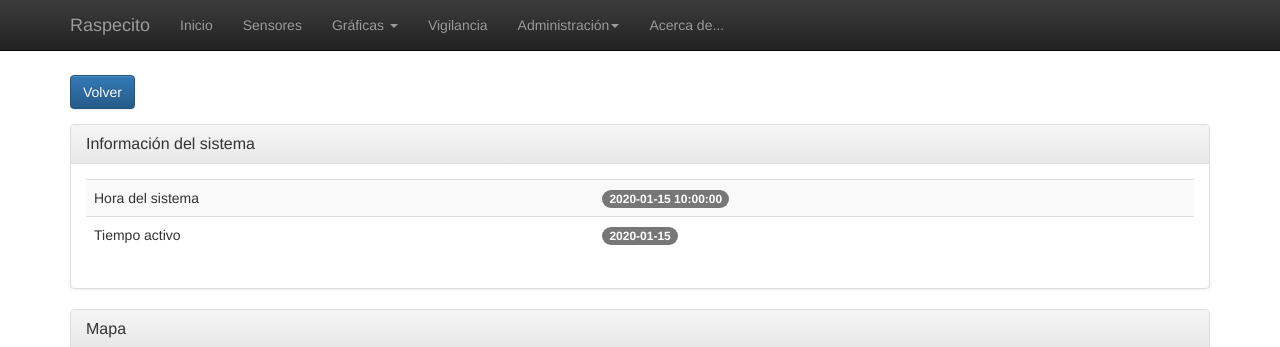
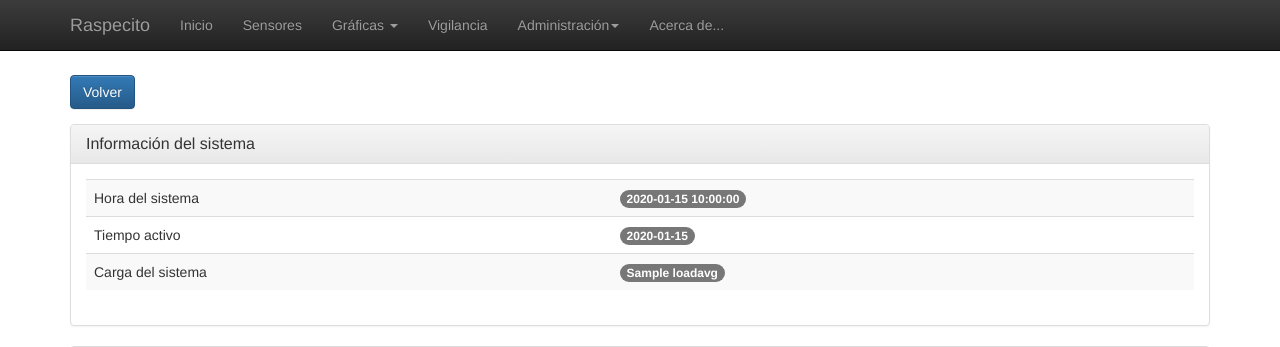
Before and after one commit to albertopc/raspecito, a Flask app: template raspecitoWeb/templates/about.html in a window 1280 px wide. Shown: the top 347 px of the page. Run offline with Flask 2, Linux system fonts and the light colour scheme; the template is opened without the code that fills it: most values are stand-ins (such as "Sample title", 1, 10 or a date in 2020); some libraries are stand-ins or nearby versions.

```diff
--- a/raspecitoWeb/templates/about.html
+++ b/raspecitoWeb/templates/about.html
@@ -18,6 +18,10 @@
 				<td>Tiempo activo</td>
 				<td><span class="badge">{{uptime}}</span></td>
 			</tr>
+			<tr>
+				<td>Carga del sistema</td>
+				<td><span class="badge">{{loadavg[0]}}</span></td>
+			</tr>
 		</tbody>
 		</table>
 	</div>
--- a/raspecitoWeb/views.py
+++ b/raspecitoWeb/views.py
@@ -136,7 +136,8 @@ def captureOff():
 def about():
 	tData={
 		'now':datetime.datetime.now().strftime('%d/%m/%Y %H:%M:%S'),
-		'uptime':uptime()
+		'uptime':uptime(),
+		'loadavg':loadavg()
 	}
 
 	return render_template("about.html",
```
